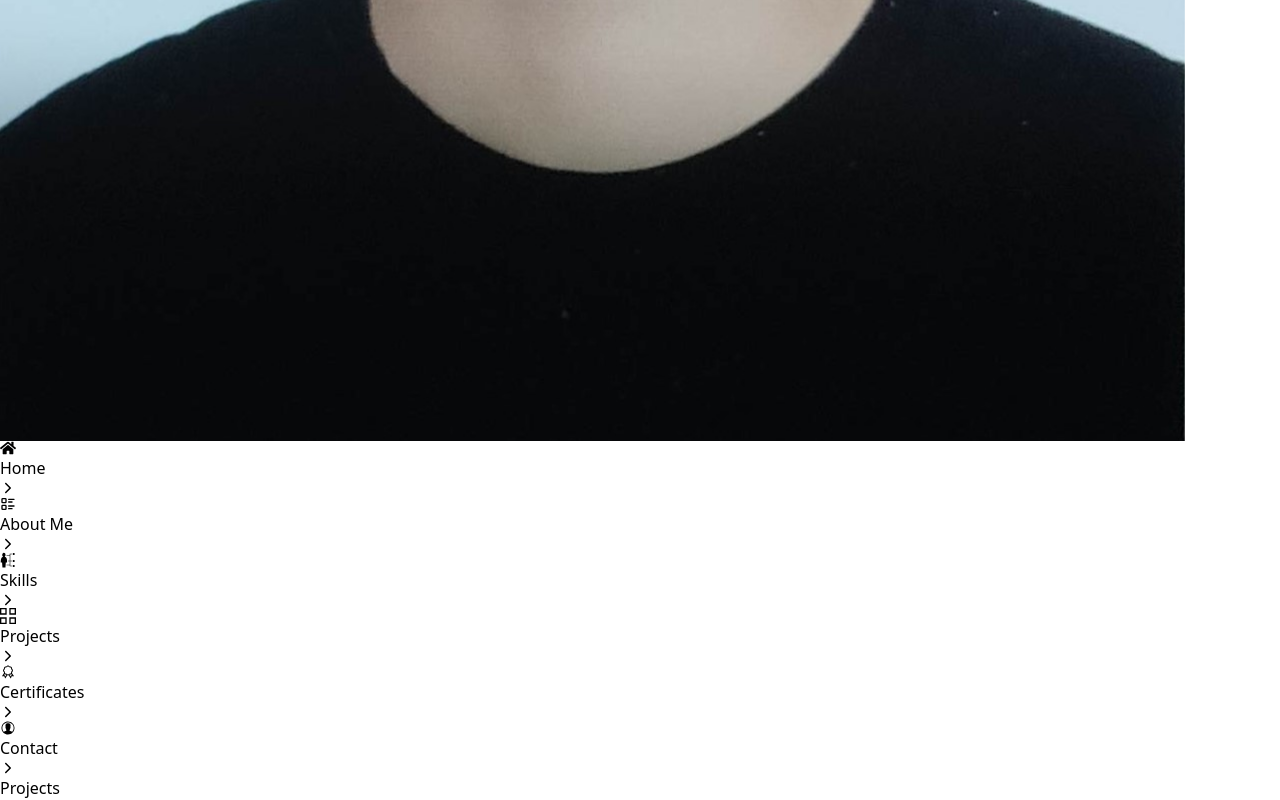
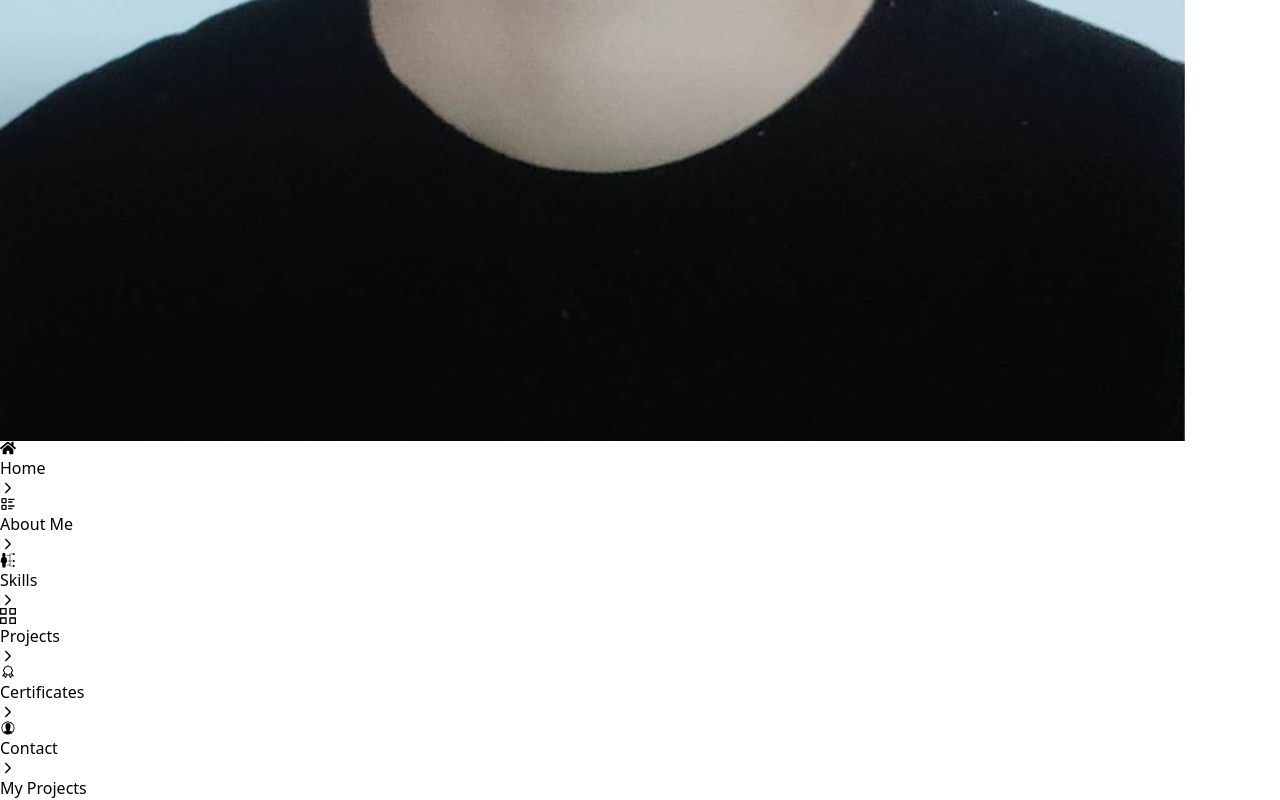
Before and after one commit to NiMA-SO/resume, a React (Vite) app: page /Projects in a window 1280 px wide. Shown: the part 1572-2372 px from the top of the page. Built offline with nearby package versions, Linux system fonts and the light colour scheme.

Commit message:
Refactor- Heading

```diff
--- a/src/components/Heading.tsx
+++ b/src/components/Heading.tsx
@@ -13,7 +13,7 @@ const Heading = ({ text }: Props) => {
       transition={{ duration: 0.8, ease: "easeOut" }}
     >
       <span>{text}</span>
-      <span className="before:bg-gradient-to-l before:from-purple-400 before:via-pink-500 before:to-red-500 before:absolute before:left-0 before:top-1/2 before:w-[20%] before:h-[2px] before:opacity-80 after:bg-gradient-to-r after:from-purple-400 after:via-pink-500 after:to-red-500 after:absolute after:right-0 after:top-1/2 after:w-[20%] after:h-[2px] after:opacity-80"></span>
+      <span className="hidden md:block before:bg-gradient-to-l before:from-purple-400 before:via-pink-500 before:to-red-500 before:absolute before:left-0 before:top-1/2 before:w-[20%] before:h-[2px] before:opacity-80 after:bg-gradient-to-r after:from-purple-400 after:via-pink-500 after:to-red-500 after:absolute after:right-0 after:top-1/2 after:w-[20%] after:h-[2px] after:opacity-80"></span>
       </motion.h2>
   );
 };
--- a/src/pages/Certificates.tsx
+++ b/src/pages/Certificates.tsx
@@ -10,7 +10,7 @@ const Certificates = () => {
         description="گواهینامه‌ها و مدارک حرفه‌ای نیما سهرابی در توسعه وب."
         canonical="certificates"
       />
-      <Heading text="Certificates" />
+      <Heading text="My Certificates" />
       <CertificatesBody />
     </div>
   );
--- a/src/pages/Contact.tsx
+++ b/src/pages/Contact.tsx
@@ -9,7 +9,7 @@ const Contact = () => {
         description="تماس با نیما سهرابی، توسعه‌دهنده فرانت‌اند."
         canonical="contact"
       />
-      <Heading text="Contact" />
+      <Heading text="Contact Me" />
     </div>
   );
 };
--- a/src/pages/Projects.tsx
+++ b/src/pages/Projects.tsx
@@ -9,7 +9,7 @@ const Projects = () => {
         description="پروژه‌ها و نمونه‌کارهای نیما سهرابی در زمینه توسعه وب."
         canonical="projects"
       />
-      <Heading text="Projects" />
+      <Heading text="My Projects" />
     </div>
   );
 };
```
